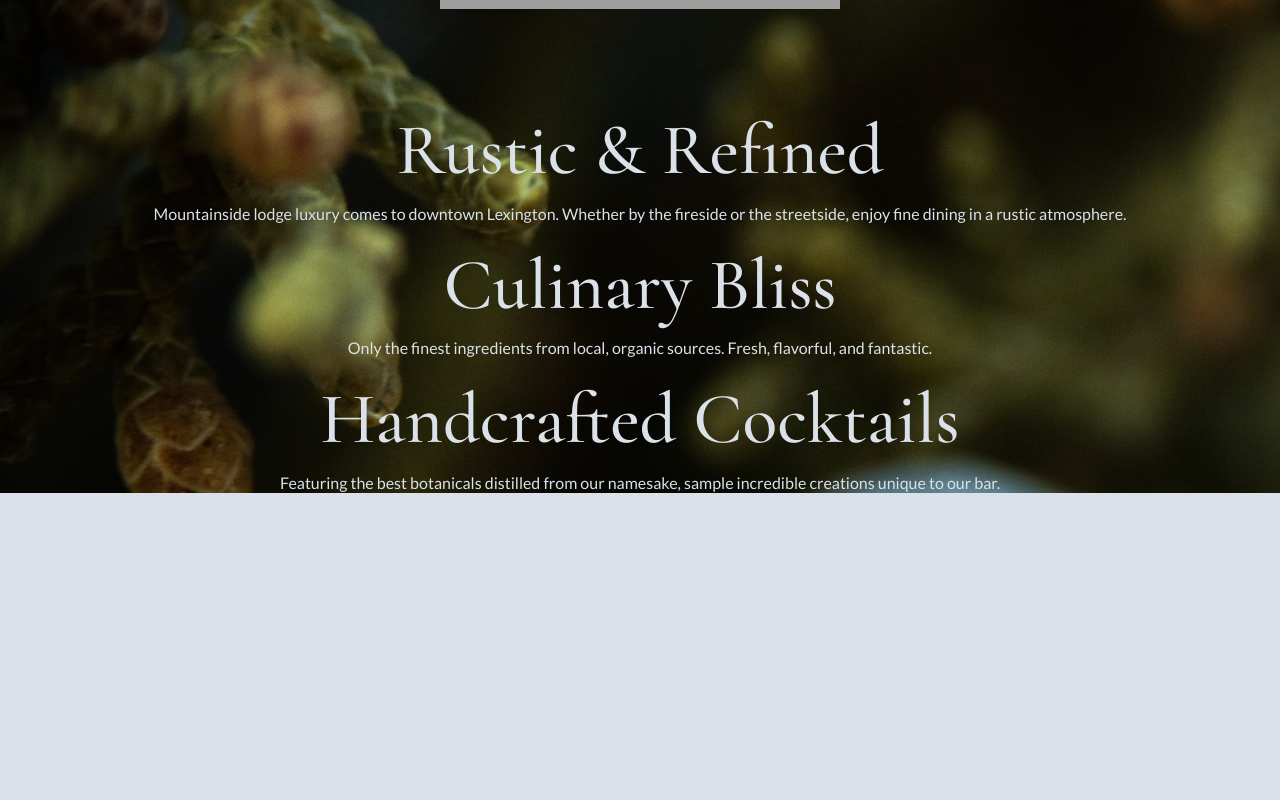
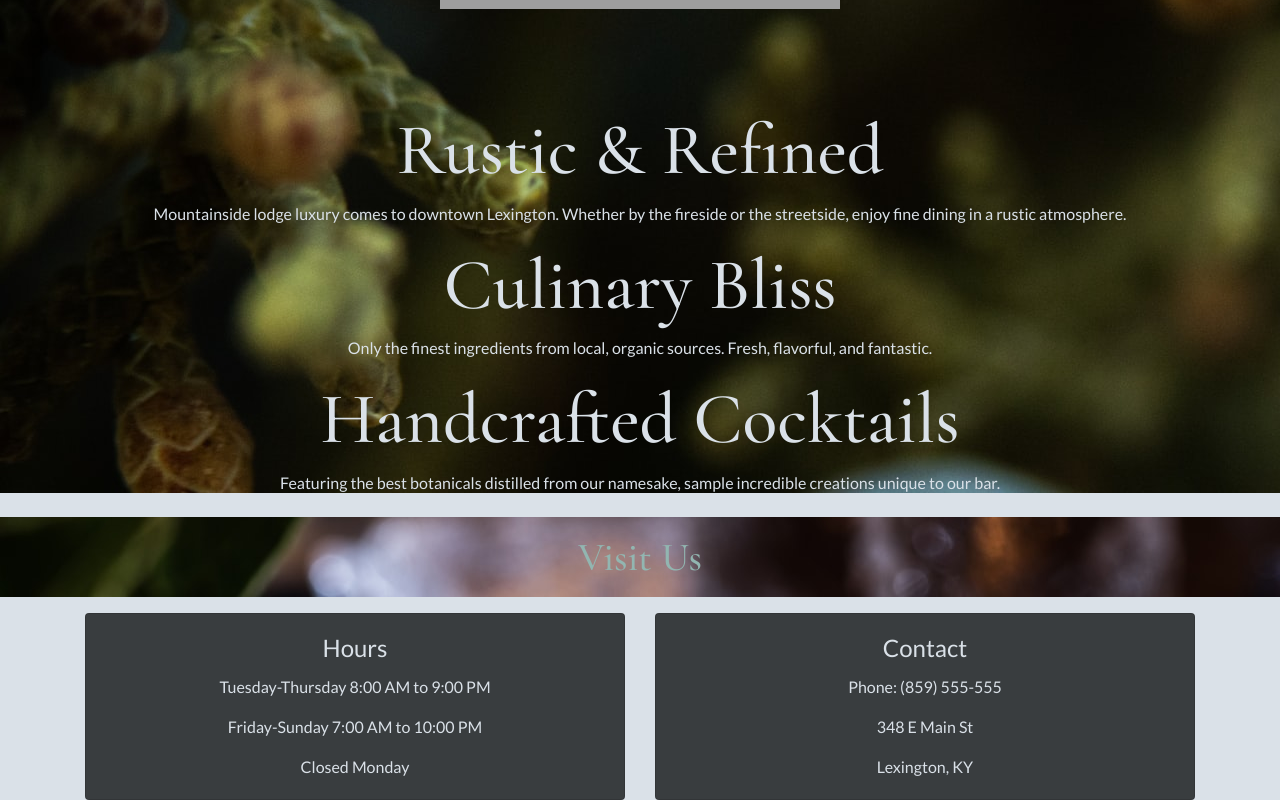
Before and after one commit to AllisonRMiller/juniper-road, a React (Create React App) app: page / in a window 1280 px wide. Shown: the part 363-1163 px from the top of the page. Before the commit the page ends 972 px from the top, so only its background shows below. Built offline with nearby package versions, Linux system fonts and the light colour scheme; grey boxes are pictures that could not be loaded.

Commit message:
Final Layout
Layout finalized

```diff
--- a/src/components/landing.js
+++ b/src/components/landing.js
@@ -79,6 +79,48 @@ function Landing() {
 
         </Row>
                 </Container> */}
+                <>
+<Container fluid className="text-align-center mb-2 mt-4 bg-light" id="Contact">
+<Row>
+    <Col>
+        <h1 className="mb-3 mt-3 text-secondary">Visit Us</h1>
+    </Col>
+    </Row>
+    </Container>
+<Container className="mt-3 mb-3">
+        <Row>
+            <Col>
+
+            <Card className="bg-dark text-light" id="Hours">
+                <CardBody>
+                    <CardTitle><h4>Hours</h4></CardTitle>
+                    <CardText>Tuesday-Thursday 8:00 AM to 9:00 PM</CardText>
+                    <CardText>Friday-Sunday 7:00 AM to 10:00 PM</CardText>
+                    <CardText>Closed Monday</CardText>
+                </CardBody>
+            </Card>
+            </Col>
+        {/* </Container> */}
+
+{/*
+                <Container fluid id="Contact"> */}
+                <Col>
+
+                <Card className="bg-dark text-light" id="Hours">
+                    <CardBody>
+
+                    <CardTitle><h4>Contact</h4></CardTitle>
+                    <CardText>Phone: (859) 555-555</CardText>
+                    <CardText>348 E Main St</CardText>
+                    <CardText>Lexington, KY</CardText>
+                    {/* <a href="#Menu" className="text-light">Contact Us Online</a> */}
+                    </CardBody>
+                </Card>
+                </Col>
+
+        </Row>
+                </Container>
+</>
                 </div>
   </>
 
--- a/src/components/navbar.js
+++ b/src/components/navbar.js
@@ -29,9 +29,9 @@ const TopNav = (props) => {
             <NavItem>
               <NavLink href="/menu">Menu</NavLink>
             </NavItem>
-            <NavItem>
+            {/* <NavItem>
               <NavLink href="/visit">Hours & Location</NavLink>
-            </NavItem>
+            </NavItem> */}
           </Nav>
           {/* <NavbarText>Simple Text</NavbarText> */}
         </Collapse>
```
